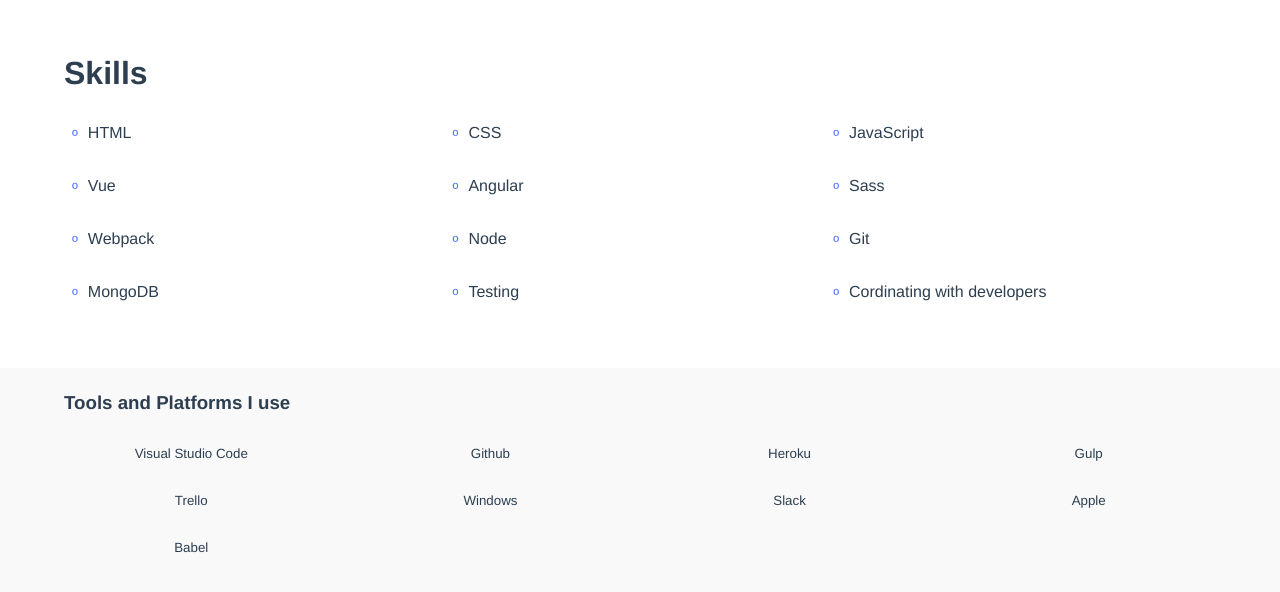
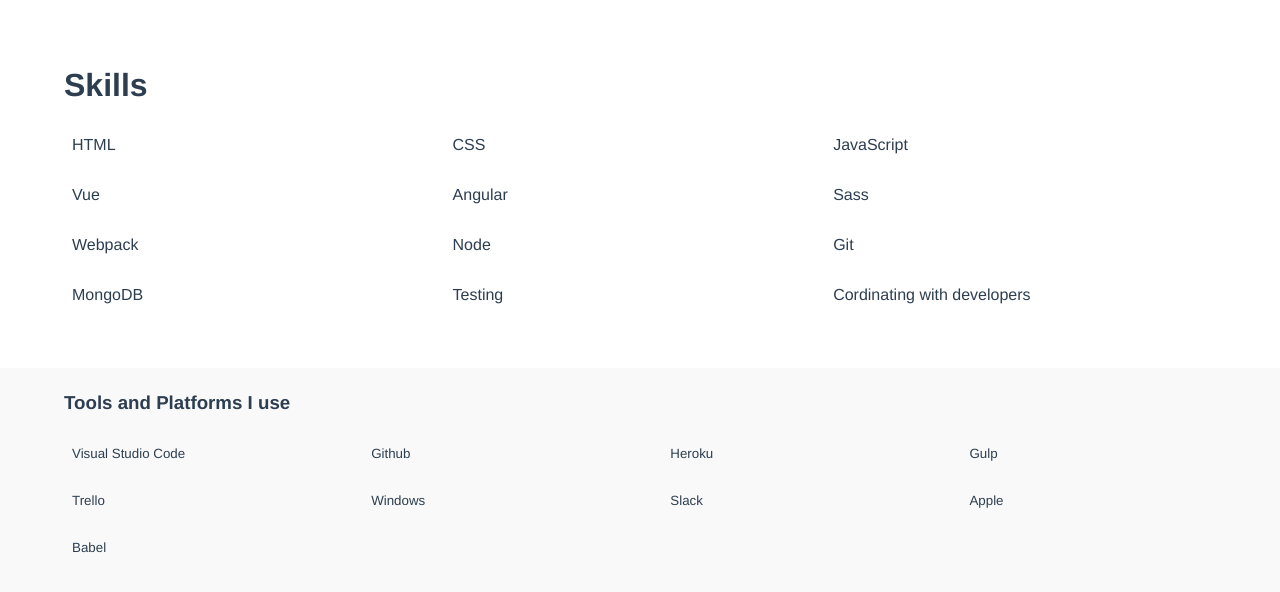
Before and after one commit to TheOluwafemi/portfolio, a Vue app: page / in a window 1280 px wide. Shown: the part 1568-2160 px from the top of the page. Built offline with nearby package versions, Linux system fonts and the light colour scheme; some icons are missing.

Commit message:
fix: remove bullet in front of skill list one

```diff
--- a/src/views/Skills.vue
+++ b/src/views/Skills.vue
@@ -94,13 +94,13 @@
   text-align: left;
   margin-bottom: 2rem;
 
-  &::before {
-    content: "\00ba";
-    color: #5371ff;
-    float: left;
-    padding-top: 3px;
-    padding-right: 10px;
-  }
+  // &::before {
+  //   content: "\00ba";
+  //   color: #5371ff;
+  //   float: left;
+  //   padding-top: 3px;
+  //   padding-right: 10px;
+  // }
 }
 
 .footer {
@@ -113,6 +113,7 @@
   display: flex;
   flex-direction: column;
   flex: 0 21%;
+  text-align: left;
   margin-bottom: 2rem;
 }
 
```
